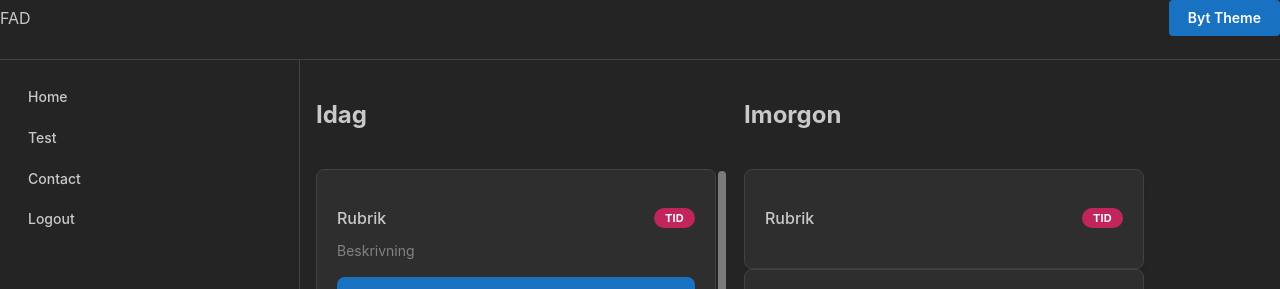
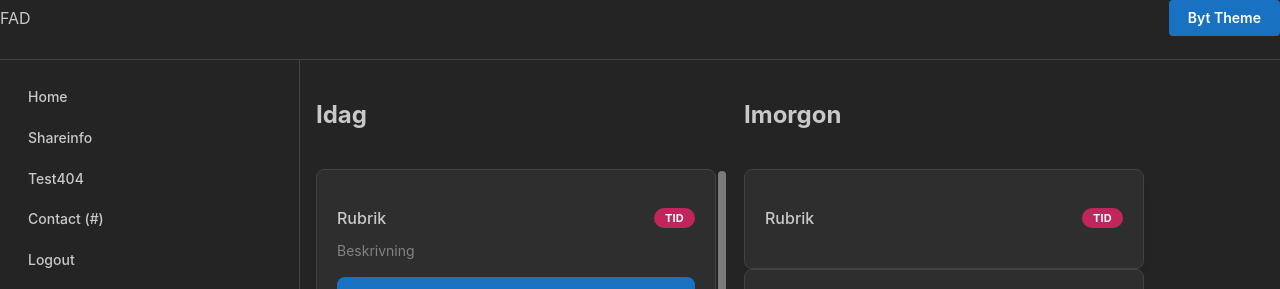
Before and after one commit to TDDD96-group10/FAD, a React (Vite) app in the folder fad_frontend/: page /home in a window 1280 px wide. Shown: the top 289 px of the page. Built offline with nearby package versions, Linux system fonts and the light colour scheme.

Commit message:
merge shareinfo

```diff
--- a/fad_frontend/src/header.tsx
+++ b/fad_frontend/src/header.tsx
@@ -32,8 +32,9 @@ const FADheader: React.FC = () => {
           </AppShell.Header>
           <AppShell.Navbar p="md">
             <NavLink label ="Home" href='/home'></NavLink>
-            <NavLink label ="Test" href='/home/test'></NavLink>
-            <NavLink label ="Contact" href='/home/#'></NavLink>
+            <NavLink label ="Shareinfo" href='/home/shareinfo'></NavLink>
+            <NavLink label ="Test404" href='/home/test'></NavLink>
+            <NavLink label ="Contact (#)" href='/home/#'></NavLink>
             <NavLink label ="Logout" href='/'></NavLink>
           </AppShell.Navbar>
           <AppShell.Main>
--- a/fad_frontend/src/navigation/routesConfig.ts
+++ b/fad_frontend/src/navigation/routesConfig.ts
@@ -1,4 +1,5 @@
 import NotFoundPage from '../pages/NotFoundPage.tsx';
+import ShareInfo from '../pages/ShareInfo.tsx';
 import StartPage from '../pages/StartPage';
 
 interface RouteType {
@@ -8,5 +9,6 @@ interface RouteType {
 
 export const routes: RouteType[] = [
   { path: "", element: StartPage },
-  { path: "*", element: NotFoundPage }
+  { path: "*", element: NotFoundPage },
+  { path: "shareinfo", element: ShareInfo}
 ];
--- a/fad_frontend/src/pages/ShareInfo.tsx
+++ b/fad_frontend/src/pages/ShareInfo.tsx
@@ -1,4 +1,4 @@
-import React, { useState } from 'react';
+import { useState } from 'react';
 import {
   Button,
   Flex,
@@ -34,7 +34,8 @@ const ShareInfo: React.FC = () => {
       <Button variant="light" color="blue" autoContrast size="xl" h={80} w={400} fz="2rem" onClick={handleShareInfoClick} >Dela information</Button>
       {showLinkInput &&
         (<FileInput variant="filled" size="md" label="Lägg till länk" description="Vänligen lägg till länken här" placeholder="Klistra in länk här"
-        style={{ position: 'fixed', top: '600px', left: '50%', transform: 'translateX(-50%)', width: '400px'
+          style={{
+            position: 'fixed', top: '600px', left: '50%', transform: 'translateX(-50%)', width: '400px'
           }}
         />
         )}
```
Lines whose indentation alone changed are shown as unchanged.
